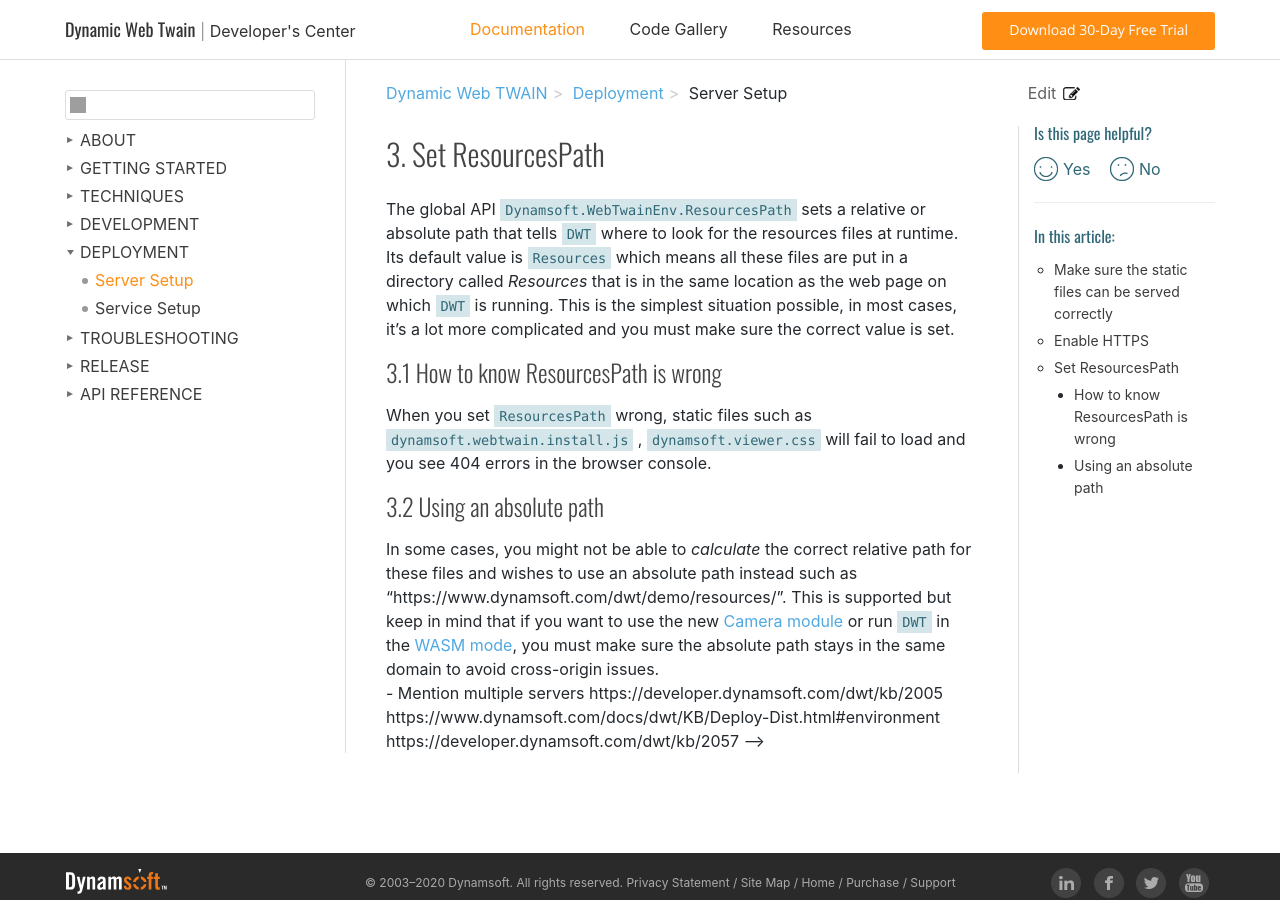
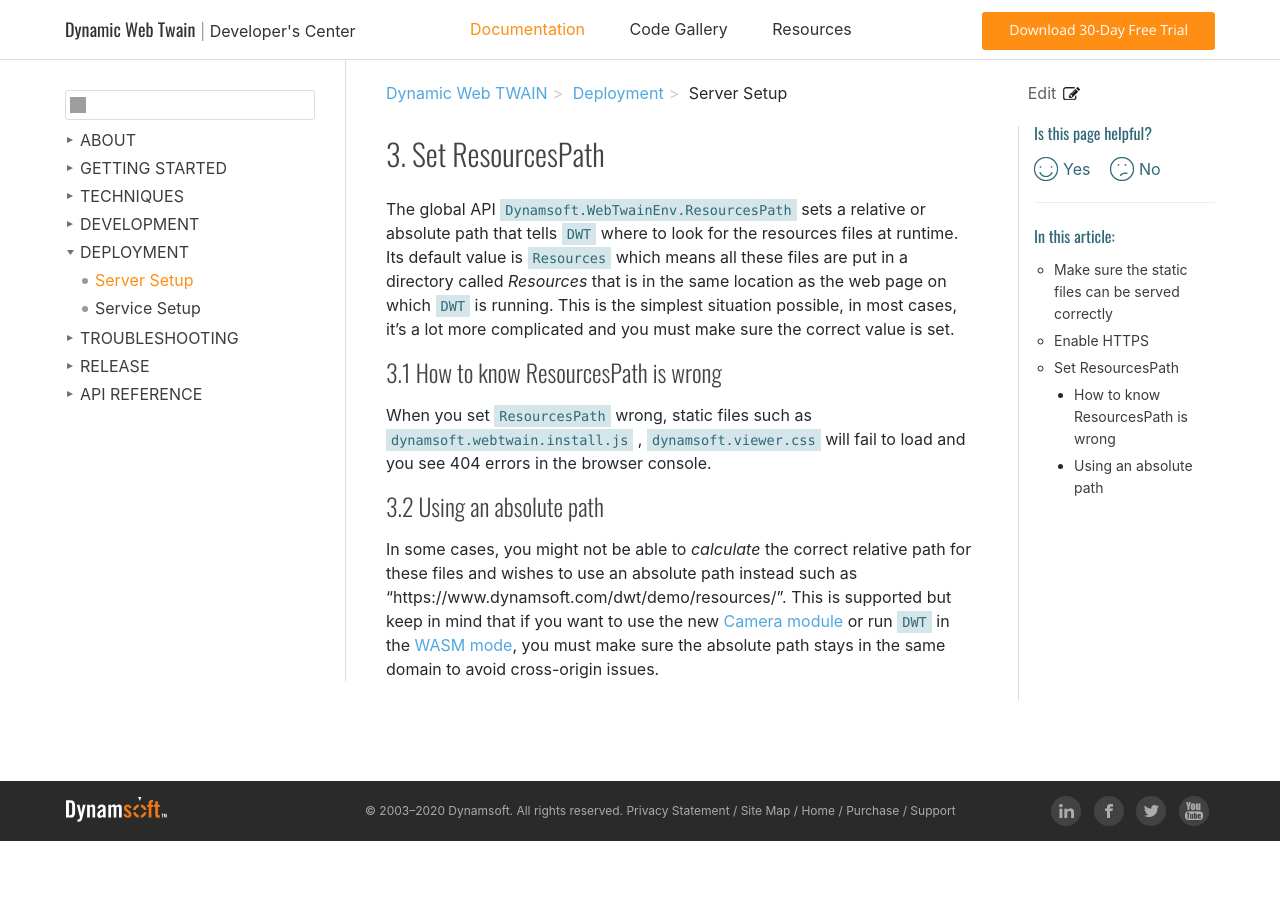
Before and after one commit to ztyyLV/web-twain-docs, a Jekyll site: the page built from indepth/deployment/server.md, in a window 1280 px wide and 900 px high, scrolled down 1188 px. Built offline with Jekyll 4.4.1, drawn with Linux system fonts in a browser that asks for light colours; comment, search, counter and statistics services are not loaded; grey boxes are pictures that could not be loaded.

Commit message:
Update server.md
removed old KB links at bottom of article

```diff
--- a/indepth/deployment/server.md
+++ b/indepth/deployment/server.md
@@ -49,14 +49,3 @@ When you set `ResourcesPath` wrong, static files such as `dynamsoft.webtwain.ins
 ### Using an absolute path
 
 In some cases, you might not be able to *calculate* the correct relative path for these files and wishes to use an absolute path instead such as "https://www.dynamsoft.com/dwt/demo/resources/". This is supported but keep in mind that if you want to use the new [Camera module]({{site.indepth}}features/Input.html#use-mediadevices-cameras) or run `DWT` in the [WASM mode]({{site.indepth}}features/initialize.html#wasm-mode), you must make sure the absolute path stays in the same domain to avoid cross-origin issues.
-
-<!-->
-
-    - Mention multiple servers
-
-https://developer.dynamsoft.com/dwt/kb/2005
-
-https://www.dynamsoft.com/docs/dwt/KB/Deploy-Dist.html#environment
-
-https://developer.dynamsoft.com/dwt/kb/2057
--->
```
